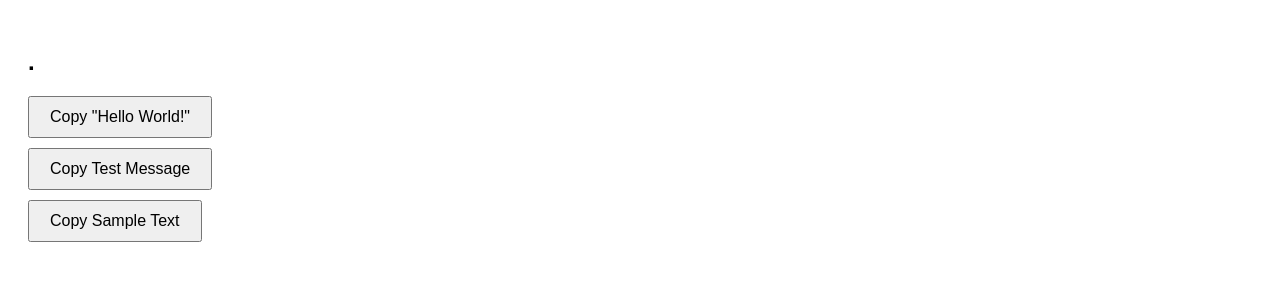
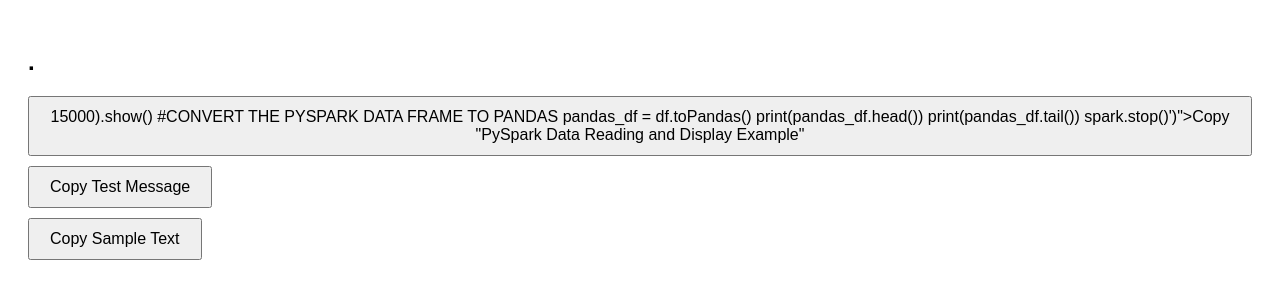
Before and after one commit to Parks264/abc, a plain HTML site: page index.html in a window 1280 px wide. Drawn offline with Linux system fonts and the light colour scheme.

Commit message:
Update index.html

```diff
--- a/index.html
+++ b/index.html
@@ -21,7 +21,20 @@
 
   <h2>.</h2>
 
-  <button onclick="copyText('Hello World!')">Copy "Hello World!"</button>
+  <button onclick="copyText('from pyspark.sql import SparkSession
+spark = SparkSession.builder.appName('read data eg').getOrCreate()
+df = spark.read.option("Header",True).csv('Employee.csv')
+df.show()
+df.show(5)
+df.printSchema()
+df.select("Salary").show()
+df.select("Salary").show(3)
+df.filter(df["Salary"]>15000).show()
+#CONVERT THE PYSPARK DATA FRAME TO PANDAS
+pandas_df = df.toPandas()
+print(pandas_df.head())
+print(pandas_df.tail())
+spark.stop()')">Copy "PySpark Data Reading and Display Example"</button>
   <button onclick="copyText('This is a test message.')">Copy Test Message</button>
   <button onclick="copyText('Sample Text 123')">Copy Sample Text</button>
 
```
